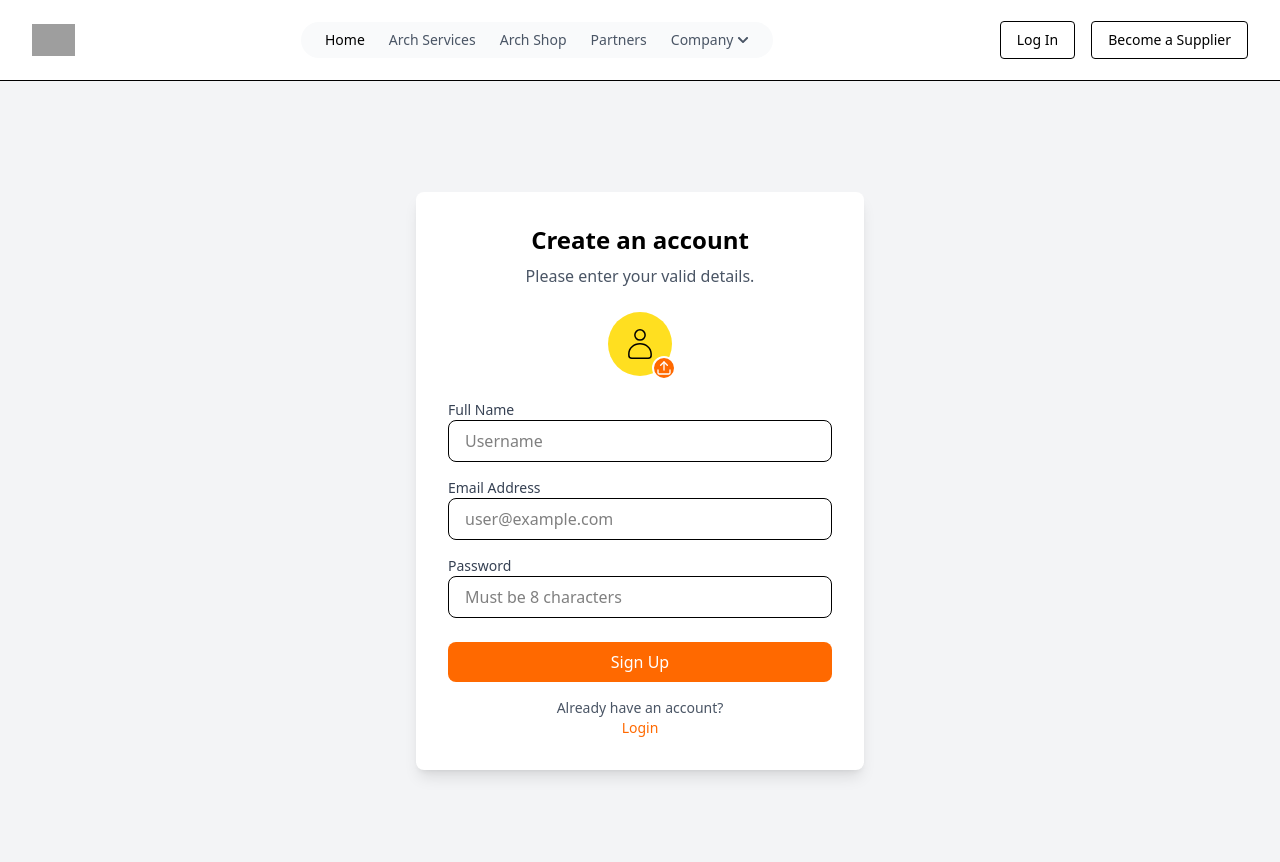
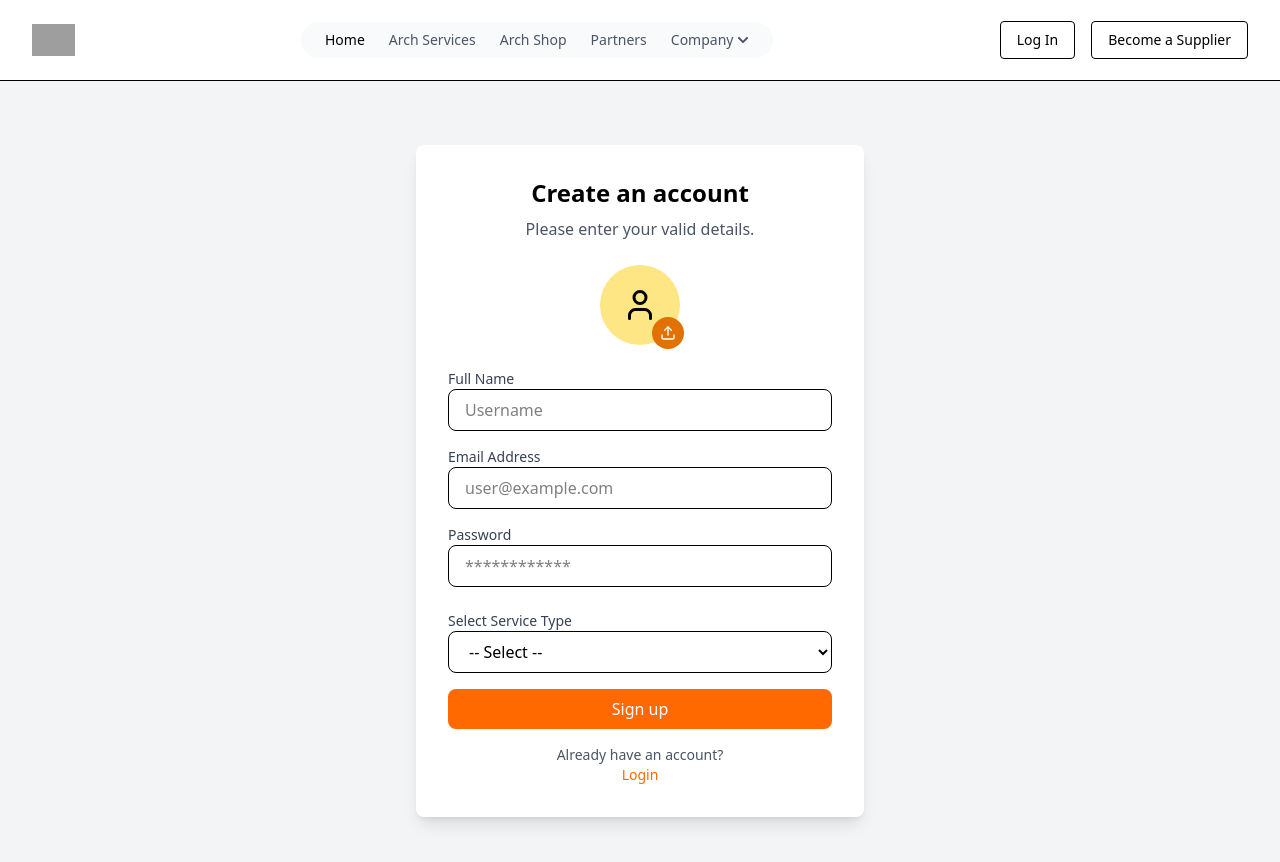
Before and after one commit to iAmVip1/Rapid-Reach, a React (Vite) app in the folder client/: page /sign-up in a window 1280 px wide. Shown: the top 862 px of the page. Built offline with nearby package versions, Linux system fonts and the light colour scheme; grey boxes are pictures that could not be loaded.

Commit message:
signup complete

```diff
--- /dev/null
+++ b/client/src/components/ProfilePhotoSelector.jsx
@@ -0,0 +1,68 @@
+import React, { useRef, useState } from 'react'
+import { LuUser, LuUpload, LuTrash } from "react-icons/lu";
+
+const ProfilePhotoSelector = ({image, setImage}) => {
+    const inputRef= useRef(null);
+    const [previewUrl, setPreviewUrl] = useState(null);
+
+    const handleImageChange = (event) => {
+        const file = event.target.files[0];
+        if(file){
+
+            setImage(file);
+
+            const preview = URL.createObjectURL(file);
+            setPreviewUrl(preview);
+        }
+    }
+
+    const handleRemoveImage = () => {
+        setImage(null);
+        setPreviewUrl(null);
+    }
+
+    const onChooseFile = () => {
+        inputRef.current.click();
+    }
+
+  return (
+    <div className='flex justify-center mb-6'>
+        <input
+        type="file"
+        accept='image/*'
+        ref={inputRef}
+        onChange={handleImageChange}
+        className='hidden'
+        />
+
+        {!image ? (
+            <div className="w-20 h-20 flex items-center justify-center bg-amber-200 rounded-full relative">
+                <LuUser className='text-4xl ' />
+                <button
+                type='button'
+                className='w-8 h-8 flex items-center justify-center bg-amber-600 text-white rounded-full absolute -bottom-1 -right-1'
+                onClick={onChooseFile}
+                >
+                    <LuUpload />
+                </button>
+            </div>
+        ) :(
+          <div className="relative">
+            <img src={previewUrl}
+             alt="profile pic"
+             className='w-20 h-20 rounded-full object-cover'
+              />
+              <button
+              type='button'
+              className='w-8 h-8 flex items-center justify-center bg-red-500 text-white rounded-full absolute -bottom-1 -right-1 '
+              onClick={handleRemoveImage}
+              >
+                <LuTrash />
+              </button>
+          </div>
+        )}
+    </div>
+  )
+}
+
+export default ProfilePhotoSelector
--- a/client/src/pages/SignUp.jsx
+++ b/client/src/pages/SignUp.jsx
@@ -1,51 +1,184 @@
-import { Link, useNavigate } from 'react-router-dom';
+import { Link, useNavigate } from "react-router-dom";
 import { CiUser } from "react-icons/ci";
 import { FiUpload } from "react-icons/fi";
+import ProfilePhotoSelector from "../components/ProfilePhotoSelector";
+import { useState } from "react";
+import { FaRegUser } from "react-icons/fa6";
 
 export default function SignUp() {
+  const [formData, setFormData] = useState({});
+  const [errorMessage, setErrorMessage] = useState(null);
+  const [loading, setLoading] = useState(false);
+  const [image, setImage] = useState(null);
+
+  const navigate = useNavigate();
+
+  const handleChange = (e) => {
+    const { id, value } = e.target;
+    if (id === "serviceType") {
+      setFormData((prev) => ({
+        ...prev,
+        isHospital: false,
+        isFireDep: false,
+        isPoliceDep: false,
+        isPoliceVAn: false,
+        isAmbulance: false,
+        isBlood: false,
+        isFireTruck: false,
+        [value]: true,
+      }));
+    } else {
+      setFormData((prev) => ({ ...prev, [id]: value.trim() }));
+    }
+  };
+
+  const handleSubmit = async (e) => {
+    e.preventDefault();
+
+    if (!formData.username || !formData.email || !formData.password) {
+      return setErrorMessage("Please fill out all fields.");
+    }
+
+    try {
+      setLoading(true);
+      setErrorMessage(null);
+
+      const submissionData = new FormData();
+      submissionData.append("username", formData.username);
+      submissionData.append("email", formData.email);
+      submissionData.append("password", formData.password);
+      if (image) {
+        submissionData.append("profilePicture", image);
+      }
+
+      // Add the boolean fields
+      submissionData.append("isHospital", formData.isHospital || false);
+      submissionData.append("isFireDep", formData.isFireDep || false);
+      submissionData.append("isPoliceDep", formData.isPoliceDep || false);
+      submissionData.append("isPoliceVAn", formData.isPoliceVAn || false);
+      submissionData.append("isAmbulance", formData.isAmbulance || false);
+      submissionData.append("isBlood", formData.isBlood || false);
+      submissionData.append("isFireTruck", formData.isFireTruck || false);
+
+      const res = await fetch("/api/auth/signup", {
+        method: "POST",
+        body: submissionData,
+      });
+
+      const data = await res.json();
+      if (data.success === false) {
+        setLoading(false);
+        return setErrorMessage(data.message);
+      }
+
+      setLoading(false);
+      if (res.ok) {
+        navigate("/sign-in");
+      }
+    } catch (error) {
+      setErrorMessage(error.message);
+      setLoading(false);
+    }
+  };
+console.log(formData);
+
   return (
     <div className="flex items-center justify-center min-h-screen bg-gray-100">
       <div className="bg-white p-8 rounded-lg shadow-lg w-full max-w-md">
-        <h2 className="text-2xl font-bold text-center mb-2">Create an account</h2>
-        <p className="text-center text-gray-600 mb-6">Please enter your valid details.</p>
+        <h2 className="text-2xl font-bold text-center mb-2">
+          Create an account
+        </h2>
+        <p className="text-center text-gray-600 mb-6">
+          Please enter your valid details.
+        </p>
 
-        {/* Avatar */}
-        <div className="flex justify-center mb-6">
-          <div className="relative">
-            <div className="w-16 h-16 bg-yellow-300 rounded-full flex items-center justify-center">
-              {/* Main icon */}
-              <CiUser className='items-center justify-center text-4xl' />
-            </div>
-            <div className="absolute -bottom-1 -right-1 w-6 h-6 bg-orange-500 rounded-full flex items-center justify-center border-2 border-white">
-              {/* Sub icon */}
-              <FiUpload className='text-white' />
-            </div>
+        <form onSubmit={handleSubmit}>
+          <ProfilePhotoSelector image={image} setImage={setImage} />
+
+          <div className="mb-4">
+            <label className="block text-sm font-medium text-gray-700">
+              Full Name
+            </label>
+            <input
+              type="text"
+              id="username"
+              placeholder="Username"
+              className="w-full px-4 py-2 border rounded-lg focus:ring-2 focus:ring-orange-500 focus:outline-none"
+              onChange={handleChange}
+            />
           </div>
-        </div>
 
-        {/* Form */}
-        <form>
           <div className="mb-4">
-            <label className="block text-sm font-medium text-gray-700">Full Name</label>
-            <input type="text" placeholder="Username" className="w-full px-4 py-2 border rounded-lg focus:ring-2 focus:ring-orange-500 focus:outline-none" />
+            <label className="block text-sm font-medium text-gray-700">
+              Email Address
+            </label>
+            <input
+              type="email"
+              id="email"
+              placeholder="user@example.com"
+              className="w-full px-4 py-2 border rounded-lg focus:ring-2 focus:ring-orange-500 focus:outline-none"
+              onChange={handleChange}
+            />
           </div>
+
+          <div className="mb-6">
+            <label className="block text-sm font-medium text-gray-700">
+              Password
+            </label>
+            <input
+              type="password"
+              id="password"
+              placeholder="************"
+              className="w-full px-4 py-2 border rounded-lg focus:ring-2 focus:ring-orange-500 focus:outline-none"
+              onChange={handleChange}
+            />
+          </div>
+
           <div className="mb-4">
-            <label className="block text-sm font-medium text-gray-700">Email Address</label>
-            <input type="email" placeholder="user@example.com" className="w-full px-4 py-2 border rounded-lg focus:ring-2 focus:ring-orange-500 focus:outline-none" />
+            <label
+              htmlFor="serviceType"
+              className="block text-sm font-medium text-gray-700"
+            >
+              Select Service Type
+            </label>
+            <select
+              id="serviceType"
+              className="w-full px-4 py-2 border rounded-lg focus:ring-2 focus:ring-orange-500 focus:outline-none"
+              onChange={handleChange}
+            >
+              <option value="">-- Select --</option>
+              <option value=""> 🙍🏻‍♂️ User</option>
+              <option value="isHospital"> 🏥 Hospital</option>
+              <option value="isFireDep"> 🧯 Fire Department</option>
+              <option value="isPoliceDep"> 🏬 Police Department</option>
+              <option value="isPoliceVAn"> 🚓 Police Vehicle</option>
+              <option value="isAmbulance"> 🚑 Ambulance</option>
+              <option value="isBlood"> 🩸 Blood Bank</option>
+              <option value="isFireTruck"> 🚒 Fire Truck</option>
+            </select>
           </div>
-          <div className="mb-6">
-            <label className="block text-sm font-medium text-gray-700">Password</label>
-            <input type="password" placeholder="Must be 8 characters" className="w-full px-4 py-2 border rounded-lg focus:ring-2 focus:ring-orange-500 focus:outline-none" />
-          </div>
-          <button type="submit" className="w-full bg-orange-500 hover:bg-orange-600 text-white py-2 rounded-lg transition-colors">Sign Up</button>
+
+          {errorMessage && (
+            <p className="text-red-500 text-sm mb-4">{errorMessage}</p>
+          )}
+
+          <button
+            type="submit"
+            className="w-full bg-orange-500 hover:bg-orange-600 text-white py-2 rounded-lg transition-colors"
+            disabled={loading}
+          >
+            {loading ? "Loading..." : "Sign up"}
+          </button>
         </form>
 
-        <p className="text-center text-sm text-gray-600 mt-4">
-          Already have an account?{' '}
+        <div className="text-center text-sm text-gray-600 mt-4">
+          <p>Already have an account? </p>
           <Link to={"/sign-in"}>
-          <div className="text-orange-500 font-medium hover:underline">Login</div>
+            <div className="text-orange-500 font-medium hover:underline">
+              Login
+            </div>
           </Link>
-        </p>
+        </div>
       </div>
     </div>
   );
--- a/client/vite.config.js
+++ b/client/vite.config.js
@@ -4,6 +4,14 @@ import tailwindcss from '@tailwindcss/vite'
 
 // https://vite.dev/config/
 export default defineConfig({
+  server: {
+    proxy: {
+      '/api': {
+        target: 'http://localhost:3000',
+        secure: false,
+      },
+    },
+  },
   plugins: [
     tailwindcss(),
     react()],
```
Also changed, not shown: 4 other files (tests, documents, lock files or other folders).
